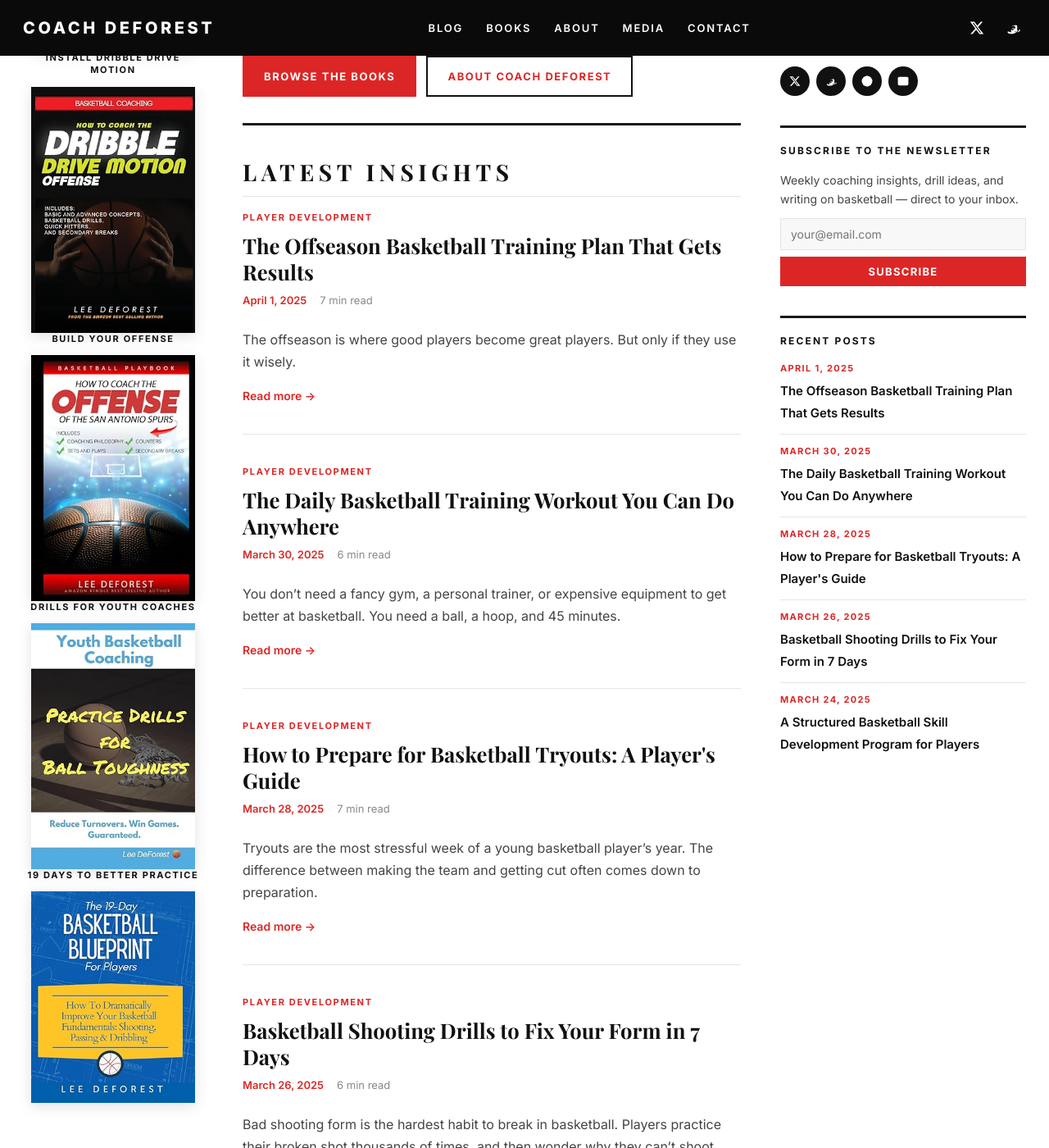
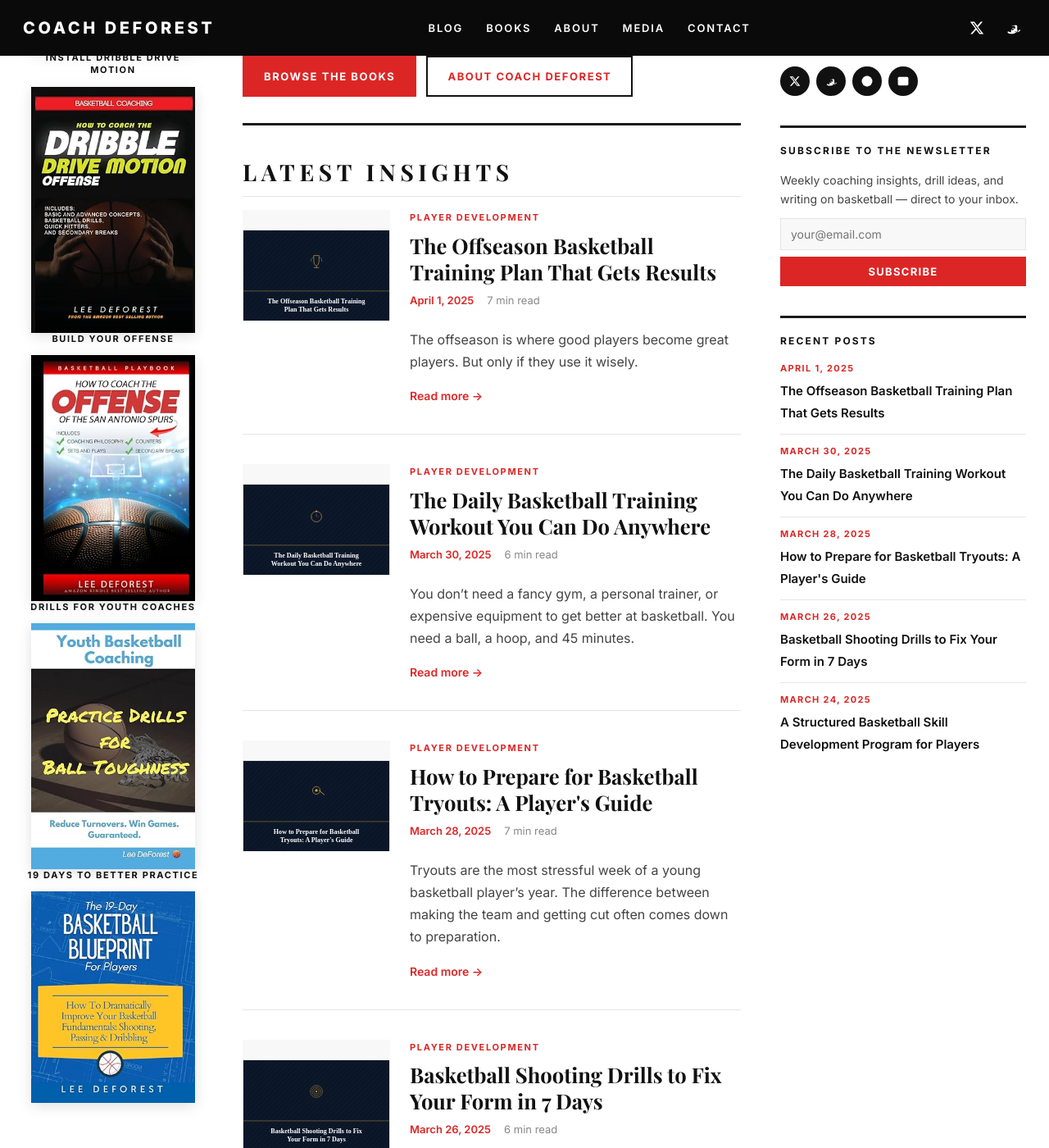
Before and after one commit to CoachD23/coachdeforest, a Jekyll site: the page built from index.html, in a window 1280 px wide and 1400 px high, scrolled down 364 px. Shown: the whole window at 82% size. Built offline with Jekyll 4.4.1, drawn with Linux system fonts in a browser that asks for light colours; some web fonts are replaced.

Commit message:
content: bio update + post thumbnails + breadcrumb schema
- Update /about/ bio: removed Texas/parrot reference, now lives in
  Florida with wife and two boys.
- Add featured_image thumbnails to home page post-list (Austin
  Kleon style — 180px square thumb on left, content on right;
  stacks on mobile). All 35 posts already have featured_image
  in front matter, so all render.
- Add BreadcrumbList JSON-LD to _layouts/post.html for richer
  SERP results (Home > Blog > Post).

```diff
--- a/about/index.html
+++ b/about/index.html
@@ -26,7 +26,7 @@ description: "Coach Lee DeForest — 25+ years of basketball coaching, 2011 stat
         <h2 class="section-title">From the Court to the Page</h2>
         <p>Lee DeForest, a basketball coach for 25+ years, learned to love the game after spending time in the gym with his father and learned to love writing after graduating from law school.</p>
         <p>Growing up in a small town in Kentucky with big dreams, he went on to become most noted for his variation of the Princeton Offense, winning a state title in 2011. His books on the Princeton Basketball Offense have helped him make friends all over the world.</p>
-        <p>Honorably discharged from the U.S. Army Reserve in 2014, Coach DeForest currently resides in Texas with his wife and parrot. He continues to write and share his coaching knowledge with the next generation of basketball minds.</p>
+        <p>Honorably discharged from the U.S. Army Reserve in 2014, Coach DeForest now lives in Florida with his wife and two boys. He continues to write and share his coaching knowledge with the next generation of basketball minds.</p>
       </div>
     </div>
   </div>
--- a/assets/css/main.css
+++ b/assets/css/main.css
@@ -319,8 +319,33 @@
   border-bottom: 1px solid var(--border);
 }
 .post-list { display: flex; flex-direction: column; gap: 36px; }
-.post-list-item { padding-bottom: 32px; border-bottom: 1px solid var(--border); }
+.post-list-item {
+  padding-bottom: 32px;
+  border-bottom: 1px solid var(--border);
+  display: grid;
+  grid-template-columns: 180px 1fr;
+  gap: 24px;
+  align-items: start;
+}
 .post-list-item:last-child { border-bottom: none; padding-bottom: 0; }
+.post-list-thumb {
+  display: block;
+  aspect-ratio: 4 / 3;
+  overflow: hidden;
+  background: var(--bg-soft);
+}
+.post-list-thumb img {
+  width: 100%;
+  height: 100%;
+  object-fit: cover;
+  transition: transform .25s ease;
+}
+.post-list-thumb:hover img { transform: scale(1.03); }
+.post-list-body { min-width: 0; }
+@media (max-width: 600px) {
+  .post-list-item { grid-template-columns: 1fr; gap: 12px; }
+  .post-list-thumb { aspect-ratio: 16 / 9; }
+}
 .post-list-item .post-eyebrow {
   font-size: 11px;
   font-weight: 700;
--- a/index.html
+++ b/index.html
@@ -19,7 +19,15 @@ description: "Coach Lee DeForest — 25+ years coaching, 5 Amazon basketball coa
   <div class="post-list">
     {% for post in site.posts limit:8 %}
       <article class="post-list-item">
-        {% if post.categories.first %}
+        {% if post.featured_image %}
+          <a class="post-list-thumb" href="{{ post.url | relative_url }}" aria-hidden="true" tabindex="-1">
+            <img src="{{ post.featured_image | relative_url }}" alt="" loading="lazy">
+          </a>
+        {% endif %}
+        <div class="post-list-body">
+          {% if post.category %}
+            <p class="post-eyebrow">{{ post.category }}</p>
+          {% elsif post.categories.first %}
             <p class="post-eyebrow">{{ post.categories.first | replace: "-", " " }}</p>
           {% else %}
             <p class="post-eyebrow">Coaching</p>
@@ -33,6 +41,7 @@ description: "Coach Lee DeForest — 25+ years coaching, 5 Amazon basketball coa
             <p class="post-excerpt">{{ post.excerpt | strip_html | truncate: 200 }}</p>
           {% endif %}
           <a class="read-more" href="{{ post.url | relative_url }}">Read more &rarr;</a>
+        </div>
       </article>
     {% endfor %}
   </div>
```
Also changed, not shown: _layouts/post.html (+13 -0 lines). Lines whose indentation alone changed are shown as unchanged.
